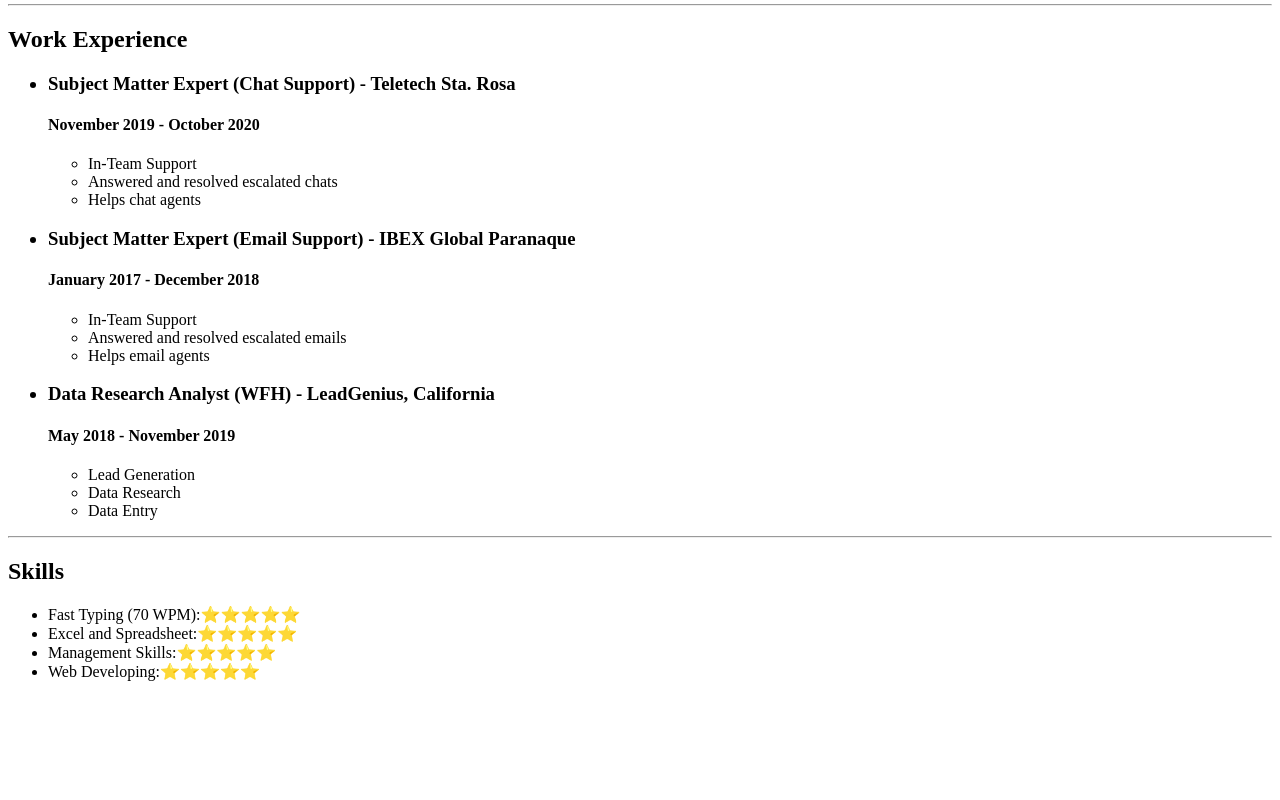
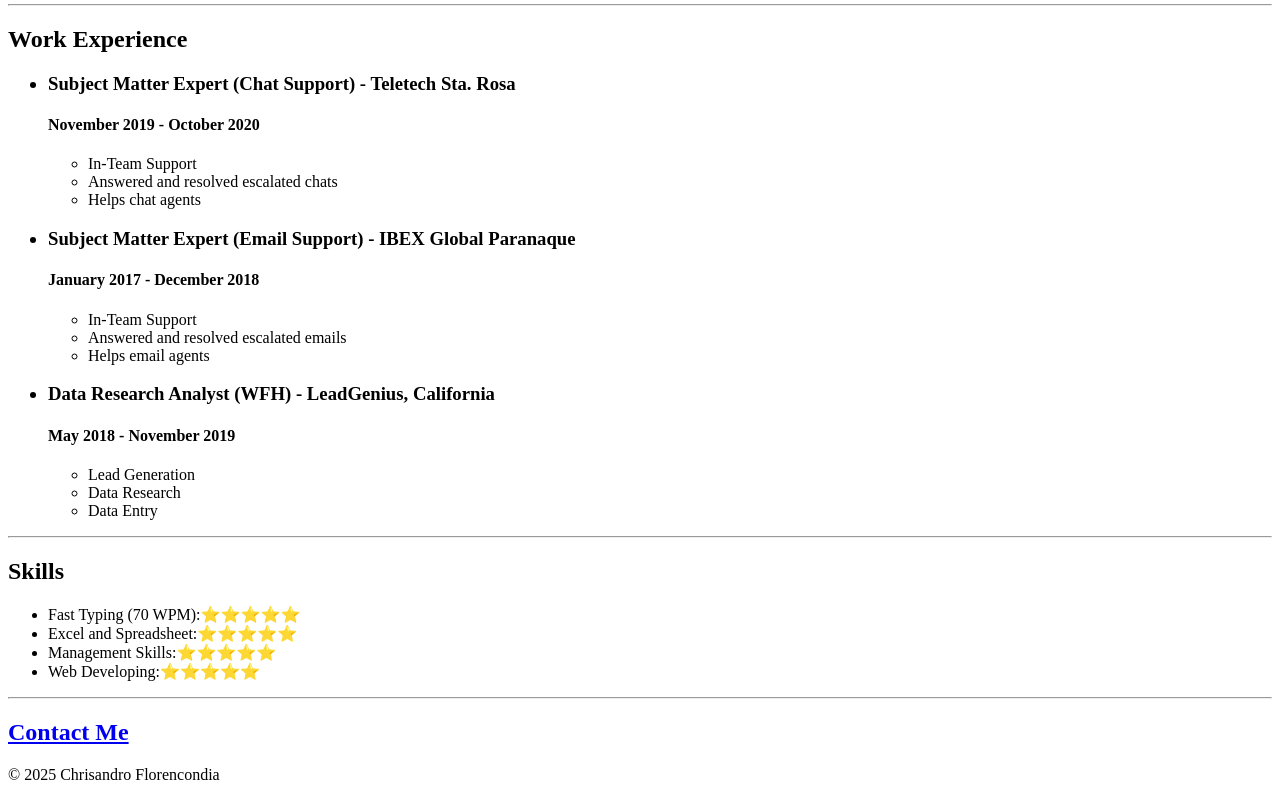
Before and after one commit to chrisandrewgaming/Capstone, a plain HTML site: page Capstone Project/index.html in a window 1280 px wide. Shown: the part 496-1296 px from the top of the page. Before the commit the page ends 1193 px from the top, so only its background shows below. Drawn offline with Linux system fonts and the light colour scheme.

Commit message:
Add files via upload

```diff
--- a/Capstone Project/index.html
+++ b/Capstone Project/index.html
@@ -5,7 +5,7 @@
     <title>My Resume</title>
 </head>
 <body>
-    <img src="./49308626_10216155191824949_9030792124278243328_n.jpg" height="200" />
+    <img src="./49308626_10216155191824949_9030792124278243328_n.jpg" height="200" alt="Man with glasses smiling"/>
     <h1>Chrisandro D. Florencondia</h1>
     <h2>Summary</h2>
     <h5>I am a very passionate person. Workaholic. Has experienced in customer support via email or chat.</h5>
@@ -49,5 +49,10 @@
             <li>Management Skills:⭐️⭐️⭐️⭐️⭐️</li>
             <li>Web Developing:⭐️⭐️⭐️⭐️⭐️</li>
         </uL>
+    <hr />
+    <h2><a href="./contactme.html">Contact Me</a></h2>
+    <footer>
+        <p>© 2025 Chrisandro Florencondia</p>
+    </footer>
 </body>
 </html>
```
